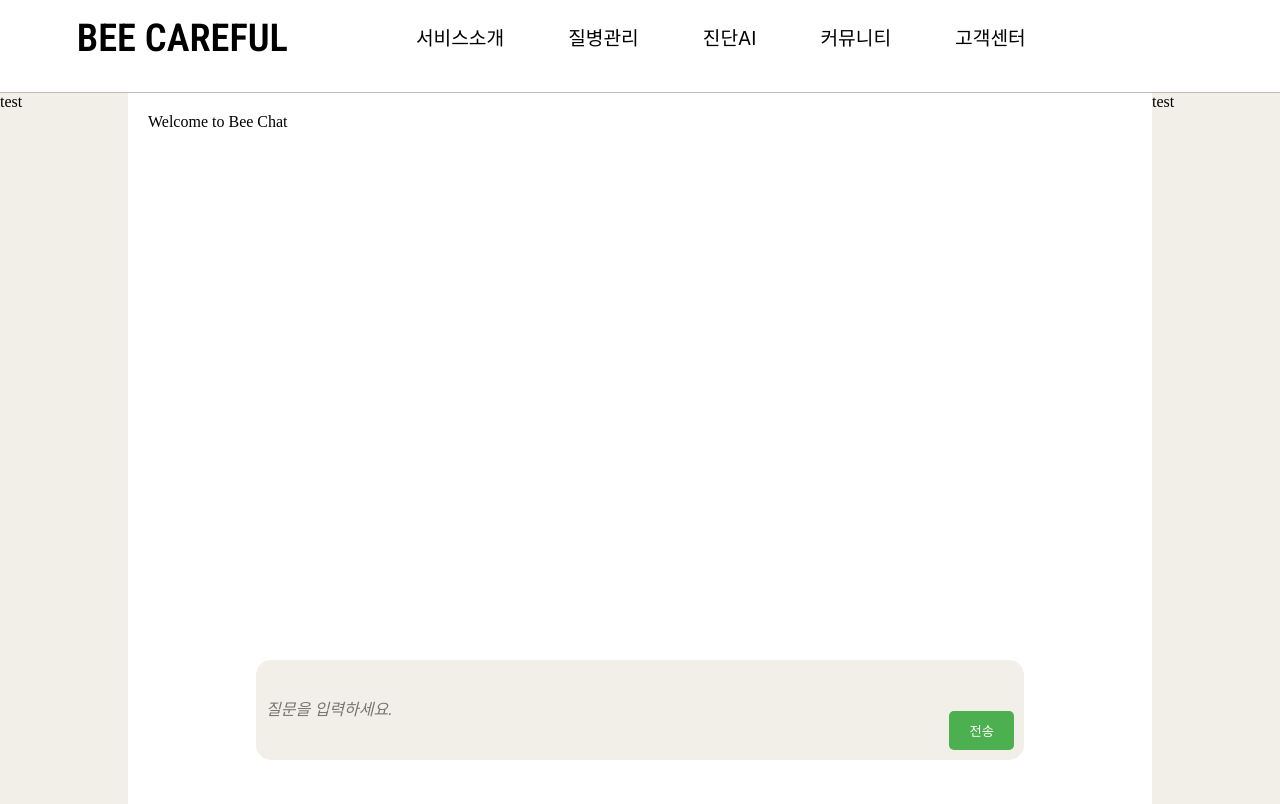
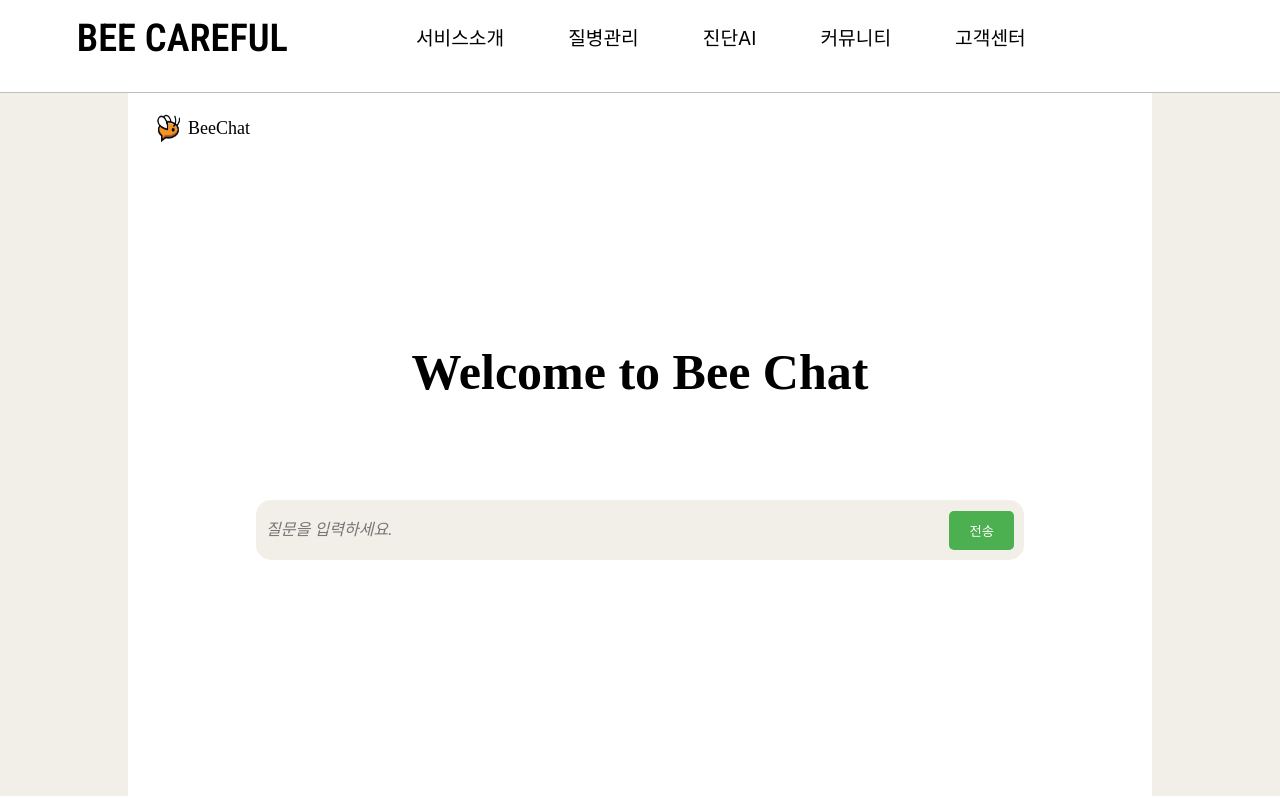
Before and after one commit to kdh0127/final-project, a React (Create React App) app in the folder frontend/: page /chatbot in a window 1280 px wide. Built offline with nearby package versions, Linux system fonts and the light colour scheme; a web font is replaced by a local one.

Commit message:
챗봇 마무리
챗봇 끝

```diff
--- a/frontend/src/components/chatbot.js
+++ b/frontend/src/components/chatbot.js
@@ -1,4 +1,4 @@
-import React, { useState } from 'react';
+import React, { useState, useEffect, useRef } from 'react';
 import axios from 'axios';
 import Header from './Header';
 import style from '../components/style/Chatbot.module.css';
@@ -6,6 +6,15 @@ import style from '../components/style/Chatbot.module.css';
 const Chatbot = () => {
   const [query, setQuery] = useState('');
   const [messages, setMessages] = useState([]);
+  const [isChatStarted, setIsChatStarted] = useState(false);
+
+  const chatRef = useRef(null);
+
+  useEffect(() => {
+    if (chatRef.current) {
+      chatRef.current.scrollTop = chatRef.current.scrollHeight;
+    }
+  }, [messages]);
 
   const formatTextWithBreaks = (text) => {
     return text.split('<br />').map((part, index) => (
@@ -25,6 +34,7 @@ const Chatbot = () => {
 
     e.preventDefault();
     // 사용자가 입력한 메시지를 추가
+    setIsChatStarted(true);
     setMessages((prevMessages) => [...prevMessages, { type: 'user', text: query }]);
     setQuery('');
 
@@ -59,16 +69,21 @@ const Chatbot = () => {
       <Header />
       <div className={style.mainbody}>
         <div className={style.leftbody}>
-          <p>test</p>
         </div>
 
         <div className={style.chatbot_container}>
+          <div className={style.container_title}>
+            <img src="/beechatlogo.png" alt="beechatlogo 자리" className={style.container_title_logo} />
+            <span className={style.container_title_span}>
+              BeeChat
+            </span>
+          </div>
           {messages.length === 0 && (
             <div className={style.image_text_container}>
               <span className={style.chatbot_title}>Welcome to Bee Chat</span>
             </div>
           )}
-          <div className={style.chat_history}>
+          <div className={style.chat_history} ref={chatRef}>
             {messages.map((message, index) => (
               <div
                 key={index}
@@ -85,7 +100,8 @@ const Chatbot = () => {
 
             ))}
           </div>
-          <div className={style.input_container}>
+          <div className={`${style.input_container} ${
+            isChatStarted ? style.active : ''}`}>
             <form onSubmit={(e) => handleSubmit(e)}>
               <input
                 type="text"
@@ -100,7 +116,6 @@ const Chatbot = () => {
         </div>
 
         <div className={style.rightbody}>
-          <p>test</p>
         </div>
       </div>
     </div>
--- a/frontend/src/components/style/Chatbot.module.css
+++ b/frontend/src/components/style/Chatbot.module.css
@@ -4,9 +4,9 @@
 }
 .mainbody{
   display: flex;
-  height: 100%;
   border-top: 1px solid rgb(190, 190, 190);
-  height: 89vh;
+  height: auto;
+  min-height: 88vh;
 }
 
 .leftbody{
@@ -27,12 +27,42 @@
   padding: 20px;
 }
 
+.chatbot_title{
+  display: flex;
+  font-size: 50px;
+  font-weight: bolder;
+  font-family:'Times New Roman', Times, serif;
+  justify-content: center;
+  align-items: center;
+  margin-top: 200px;
+}
+
+.container_title{
+  display: flex;
+
+}
+.container_title_logo{
+  display: flex;
+  width: 40px;
+  height: 30px;
+}
+
+.container_title_span{
+  display: flex;
+  align-items: center;
+  font-size: large;
+  font-weight: normal;
+}
+
 .chat_history {
-  height: 400px;
-  overflow-y: auto;
   display: flex;
   flex-direction: column;
   gap: 10px;
+  padding: 1rem;
+  overflow-y: scroll;
+  scrollbar-width: none;
+  scroll-behavior: smooth;
+  max-height: calc(100vh - 200px);
 }
 
 .user_message {
@@ -71,11 +101,16 @@
   justify-content: center;
   width: 60%;
   margin: 0 auto;
-  height: 100px;
+  height: 60px;
   border-radius: 15px;
   outline: none;
   border: none;
-  bottom:5%;
+  bottom: 30%;
+  transition: bottom 0.3s ease;
+}
+
+.input_container.active {
+  bottom: 2%;
 }
 
 .input_container form{
```
Also changed, not shown: frontend/public/beechatlogo.png (added), frontend/src/components/disease/Imagedisease.js (added).
